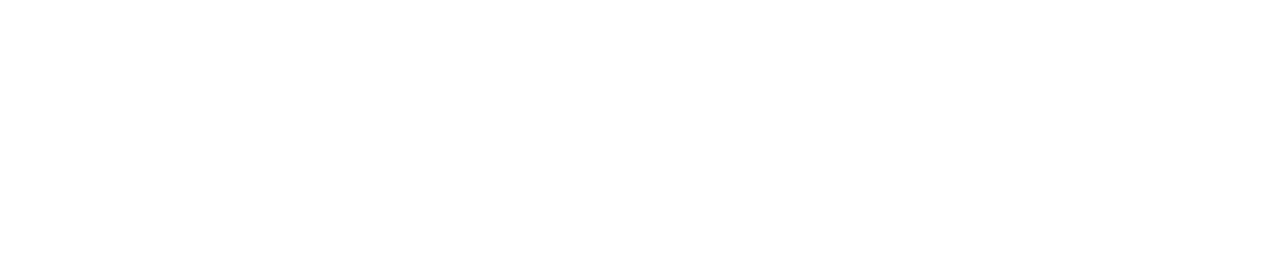
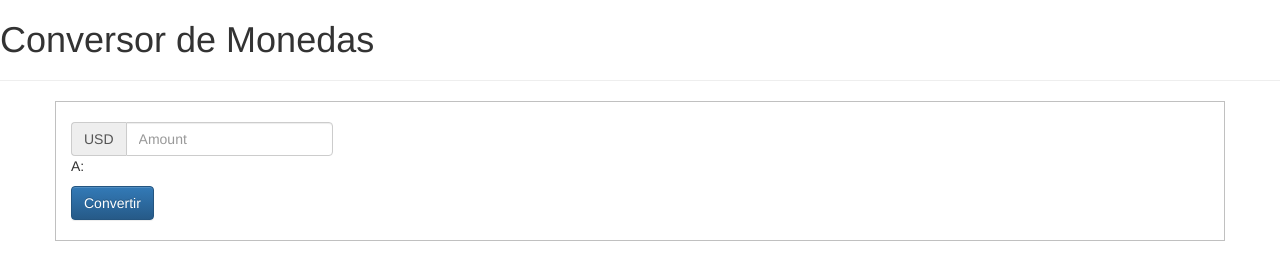
Before and after one commit to NatBuffetti/ConversorMonedasAPP, a plain HTML site: page index.html in a window 1280 px wide. Drawn offline with nearby package versions, Linux system fonts and the light colour scheme.

Commit message:
Money Conversor - Conversor de monedas

```diff
--- a/index.html
+++ b/index.html
@@ -2,9 +2,34 @@
 <html lang="en">
 <head>
     <meta charset="UTF-8">
-    <title>Title</title>
+    <title>Conversor de Monedas</title>
+    <link rel="stylesheet" href="styles.css">
+    <link rel="stylesheet" href="normalize.css">
+    <!-- Latest compiled and minified CSS -->
+    <link rel="stylesheet" href="https://maxcdn.bootstrapcdn.com/bootstrap/3.3.6/css/bootstrap.min.css" integrity="sha384-1q8mTJOASx8j1Au+a5WDVnPi2lkFfwwEAa8hDDdjZlpLegxhjVME1fgjWPGmkzs7" crossorigin="anonymous">
+
+    <!-- Optional theme -->
+    <link rel="stylesheet" href="https://maxcdn.bootstrapcdn.com/bootstrap/3.3.6/css/bootstrap-theme.min.css" integrity="sha384-fLW2N01lMqjakBkx3l/M9EahuwpSfeNvV63J5ezn3uZzapT0u7EYsXMjQV+0En5r" crossorigin="anonymous">
 </head>
 <body>
+    <h1>Conversor de Monedas</h1>
+    <hr>
+    <div class="container">
+        <form class="form-inline">
+            <div class="form-group">
+                <label class="sr-only" for="exampleInputAmount">Monto</label>
+                <div class="input-group">
+                    <div class="input-group-addon">USD</div>
+                    <input type="text" class="form-control" id="exampleInputAmount" placeholder="Amount">
+                </div>
+            </div>
+        </form>
+        <p>A:</p>
+        <button type="submit" class="btn btn-primary">Convertir</button>
+    </div>
 
+    <!-- Latest compiled and minified JavaScript -->
+    <script src="https://maxcdn.bootstrapcdn.com/bootstrap/3.3.6/js/bootstrap.min.js" integrity="sha384-0mSbJDEHialfmuBBQP6A4Qrprq5OVfW37PRR3j5ELqxss1yVqOtnepnHVP9aJ7xS" crossorigin="anonymous"></script>
+    <script src="conversorMonedas.js"></script>
 </body>
 </html>
--- /dev/null
+++ b/styles.css
@@ -0,0 +1,13 @@
+.container{
+    border-color: #c0c0c0;
+    border-width: 1px;
+    border-style: solid;
+
+}
+.form-group{
+    margin-top: 20px;
+}
+
+button.btn{
+    margin-bottom: 20px;
+}
```
